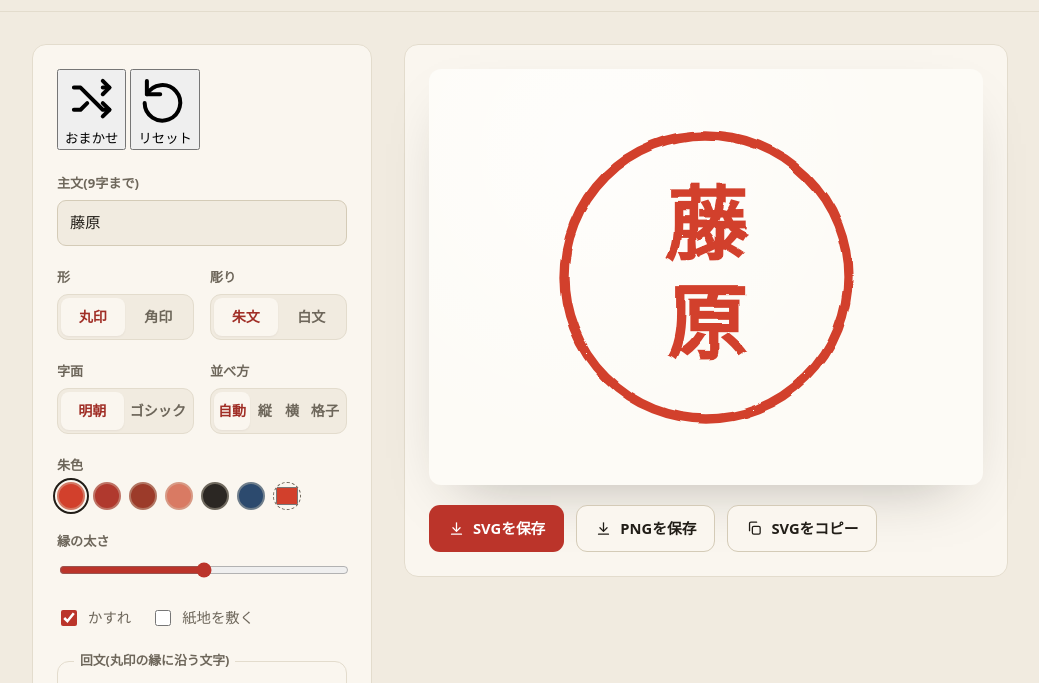
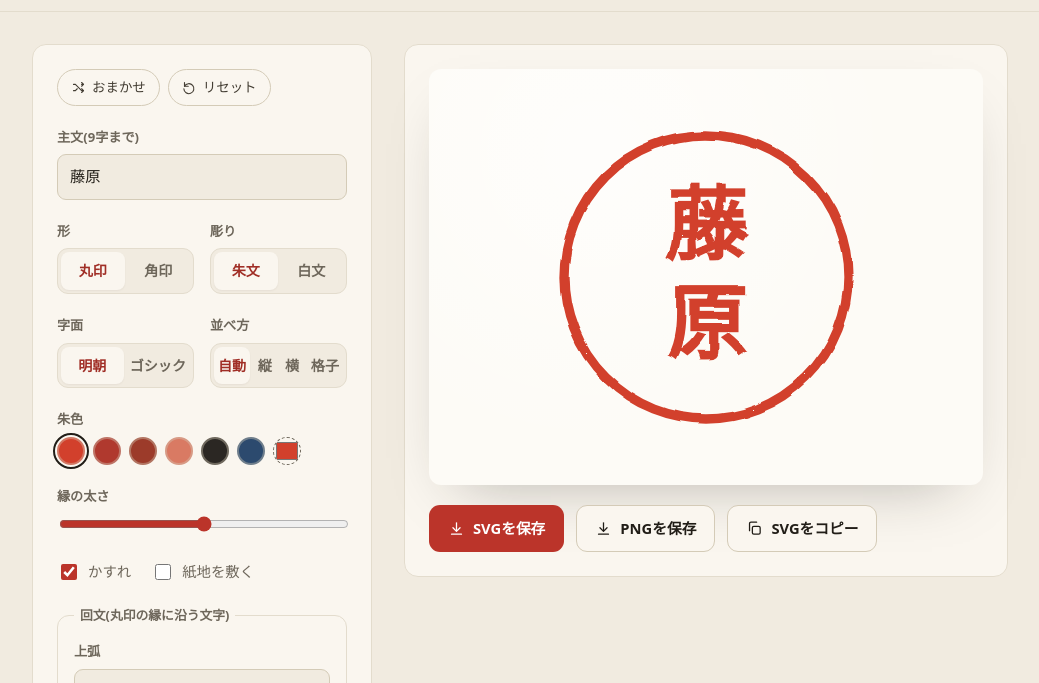
Before and after one commit to miruky/hanko, a website built with Vite: page index.html in a window 1280 px wide. Shown: the part 53-736 px from the top of the page, without its empty margins (120-1159 px from the left). Built offline with nearby package versions, Linux system fonts and the light colour scheme.

Commit message:
おまかせ等のチップボタンのスタイルを追加

```diff
--- a/src/style.css
+++ b/src/style.css
@@ -262,6 +262,44 @@ svg {
   outline: none;
   border-color: var(--accent);
   box-shadow: 0 0 0 3px var(--accent-soft);
+}
+
+.form-toolbar {
+  display: flex;
+  gap: 8px;
+}
+
+.chip {
+  display: inline-flex;
+  align-items: center;
+  gap: 6px;
+  padding: 6px 13px;
+  border-radius: 999px;
+  border: 1px solid var(--line-strong);
+  background: var(--surface);
+  color: var(--ink-soft);
+  font: inherit;
+  font-size: 0.84rem;
+  cursor: pointer;
+  transition:
+    color 0.16s var(--ease),
+    border-color 0.16s var(--ease),
+    transform 0.12s var(--ease);
+}
+
+.chip svg {
+  width: 15px;
+  height: 15px;
+}
+
+.chip:hover {
+  color: var(--accent-text);
+  border-color: var(--accent);
+  transform: translateY(-1px);
+}
+
+.chip:active {
+  transform: none;
 }
 
 .row {
```
